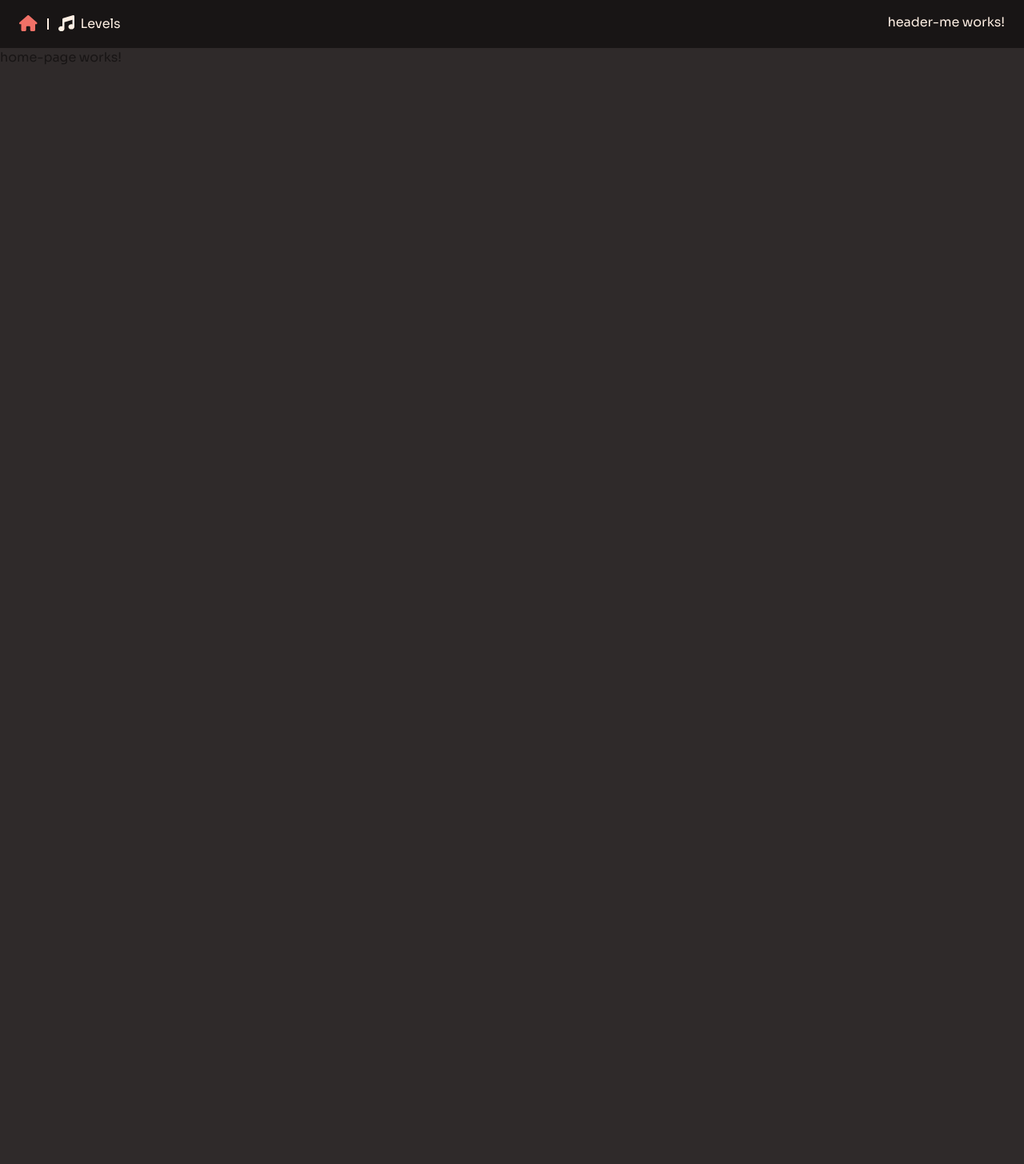
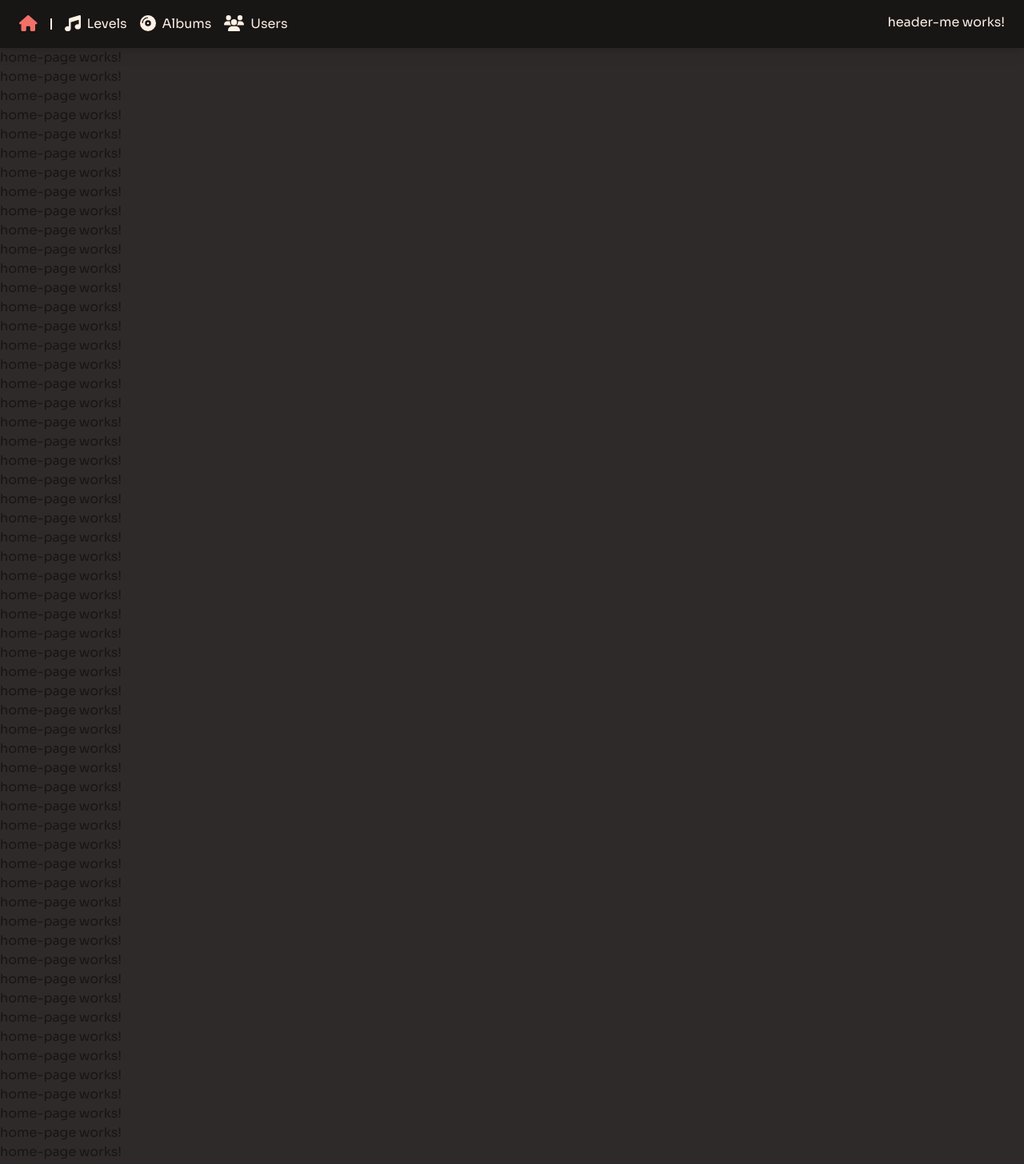
Before and after one commit to turecross321/soundshapes-web, an Angular app: page / in a window 1280 px wide. Shown: the top 1455 px of the page at 80% size. Before the commit the page ends 800 px from the top, so only its background shows below. Built offline with nearby package versions, Linux system fonts and the light colour scheme.

Commit message:
Sticky navbar

```diff
--- a/src/app/app.component.html
+++ b/src/app/app.component.html
@@ -1,2 +1,2 @@
-<app-header></app-header>
+<app-header class="sticky top-0 drop-shadow-lg"></app-header>
 <router-outlet #o="outlet"></router-outlet>
--- a/src/app/components/header/header.component.html
+++ b/src/app/components/header/header.component.html
@@ -1,8 +1,10 @@
 <header class="bg-header px-6 py-4 flex justify-between text-header-text h-[60px]">
-  <nav class="flex items-center h-full gap-1">
+  <nav class="flex items-center h-full gap-4">
     <app-nav-link [countSubUrls]="false" [icon]="faHouse" label="" path="/"></app-nav-link>
     <app-vertical-divider [color]="ColorType.Navbar" class="h-1/2 text-header-text"></app-vertical-divider>
     <app-nav-link [icon]="faMusic" label="Levels" path="/levels"></app-nav-link>
+    <app-nav-link [icon]="faCompactDisc" label="Albums" path="/albums"></app-nav-link>
+    <app-nav-link [icon]="faUsers" label="Users" path="/users"></app-nav-link>
   </nav>
 
   <app-header-me></app-header-me>
--- a/src/app/components/header/header.component.ts
+++ b/src/app/components/header/header.component.ts
@@ -1,7 +1,7 @@
 import {Component} from '@angular/core';
 import {HeaderMeComponent} from "../header-me/header-me.component";
 import {FaIconComponent} from "@fortawesome/angular-fontawesome";
-import {faHouse, faMusic} from "@fortawesome/free-solid-svg-icons";
+import {faCompactDisc, faHouse, faMusic, faUsers} from "@fortawesome/free-solid-svg-icons";
 import {NgForOf} from "@angular/common";
 import {NavLinkComponent} from "../nav-link/nav-link.component";
 import {VerticalDividerComponent} from "../vertical-divider/vertical-divider.component";
@@ -23,4 +23,6 @@ export class HeaderComponent {
   protected readonly faHouse = faHouse;
   protected readonly faMusic = faMusic;
   protected readonly ColorType = ColorType;
+  protected readonly faUsers = faUsers;
+  protected readonly faCompactDisc = faCompactDisc;
 }
--- a/src/app/components/vertical-divider/vertical-divider.component.html
+++ b/src/app/components/vertical-divider/vertical-divider.component.html
@@ -1,2 +1,2 @@
 <span [ngClass]="{'bg-divider': color == ColorType.Content, 'bg-header-text': color == ColorType.Navbar}"
-      class="block h-full w-[2px] mx-2"></span>
+      class="block h-full w-[2px]"></span>
--- a/src/app/pages/home-page/home-page.component.html
+++ b/src/app/pages/home-page/home-page.component.html
@@ -1 +1,370 @@
 <p>home-page works!</p>
+<p>home-page works!</p>
+<p>home-page works!</p>
+<p>home-page works!</p>
+<p>home-page works!</p>
+<p>home-page works!</p>
+<p>home-page works!</p>
+<p>home-page works!</p>
+<p>home-page works!</p>
+<p>home-page works!</p>
+<p>home-page works!</p>
+<p>home-page works!</p>
+<p>home-page works!</p>
+<p>home-page works!</p>
+<p>home-page works!</p>
+<p>home-page works!</p>
+<p>home-page works!</p>
+<p>home-page works!</p>
+<p>home-page works!</p>
+<p>home-page works!</p>
+<p>home-page works!</p>
+<p>home-page works!</p>
+<p>home-page works!</p>
+<p>home-page works!</p>
+<p>home-page works!</p>
+<p>home-page works!</p>
+<p>home-page works!</p>
+<p>home-page works!</p>
+<p>home-page works!</p>
+<p>home-page works!</p>
+<p>home-page works!</p>
+<p>home-page works!</p>
+<p>home-page works!</p>
+<p>home-page works!</p>
+<p>home-page works!</p>
+<p>home-page works!</p>
+<p>home-page works!</p>
+<p>home-page works!</p>
+<p>home-page works!</p>
+<p>home-page works!</p>
+<p>home-page works!</p>
+<p>home-page works!</p>
+<p>home-page works!</p>
+<p>home-page works!</p>
+<p>home-page works!</p>
+<p>home-page works!</p>
+<p>home-page works!</p>
+<p>home-page works!</p>
+<p>home-page works!</p>
+<p>home-page works!</p>
+<p>home-page works!</p>
+<p>home-page works!</p>
+<p>home-page works!</p>
+<p>home-page works!</p>
+<p>home-page works!</p>
+<p>home-page works!</p>
+<p>home-page works!</p>
+<p>home-page works!</p>
+<p>home-page works!</p>
+<p>home-page works!</p>
+<p>home-page works!</p>
+<p>home-page works!</p>
+<p>home-page works!</p>
+<p>home-page works!</p>
+<p>home-page works!</p>
+<p>home-page works!</p>
+<p>home-page works!</p>
+<p>home-page works!</p>
+<p>home-page works!</p>
+<p>home-page works!</p>
+<p>home-page works!</p>
+<p>home-page works!</p>
+<p>home-page works!</p>
+<p>home-page works!</p>
+<p>home-page works!</p>
+<p>home-page works!</p>
+<p>home-page works!</p>
+<p>home-page works!</p>
+<p>home-page works!</p>
+<p>home-page works!</p>
+<p>home-page works!</p>
+<p>home-page works!</p>
+<p>home-page works!</p>
+<p>home-page works!</p>
+<p>home-page works!</p>
+<p>home-page works!</p>
+<p>home-page works!</p>
+<p>home-page works!</p>
+<p>home-page works!</p>
+<p>home-page works!</p>
+<p>home-page works!</p>
+<p>home-page works!</p>
+<p>home-page works!</p>
+<p>home-page works!</p>
+<p>home-page works!</p>
+<p>home-page works!</p>
+<p>home-page works!</p>
+<p>home-page works!</p>
+<p>home-page works!</p>
+<p>home-page works!</p>
+<p>home-page works!</p>
+<p>home-page works!</p>
+<p>home-page works!</p>
+<p>home-page works!</p>
+<p>home-page works!</p>
+<p>home-page works!</p>
+<p>home-page works!</p>
+<p>home-page works!</p>
+<p>home-page works!</p>
+<p>home-page works!</p>
+<p>home-page works!</p>
+<p>home-page works!</p>
+<p>home-page works!</p>
+<p>home-page works!</p>
+<p>home-page works!</p>
+<p>home-page works!</p>
+<p>home-page works!</p>
+<p>home-page works!</p>
+<p>home-page works!</p>
+<p>home-page works!</p>
+<p>home-page works!</p>
+<p>home-page works!</p>
+<p>home-page works!</p>
+<p>home-page works!</p>
+<p>home-page works!</p>
+<p>home-page works!</p>
+<p>home-page works!</p>
+<p>home-page works!</p>
+<p>home-page works!</p>
+<p>home-page works!</p>
+<p>home-page works!</p>
+<p>home-page works!</p>
+<p>home-page works!</p>
+<p>home-page works!</p>
+<p>home-page works!</p>
+<p>home-page works!</p>
+<p>home-page works!</p>
+<p>home-page works!</p>
+<p>home-page works!</p>
+<p>home-page works!</p>
+<p>home-page works!</p>
+<p>home-page works!</p>
+<p>home-page works!</p>
+<p>home-page works!</p>
+<p>home-page works!</p>
+<p>home-page works!</p>
+<p>home-page works!</p>
+<p>home-page works!</p>
+<p>home-page works!</p>
+<p>home-page works!</p>
+<p>home-page works!</p>
+<p>home-page works!</p>
+<p>home-page works!</p>
+<p>home-page works!</p>
+<p>home-page works!</p>
+<p>home-page works!</p>
+<p>home-page works!</p>
+<p>home-page works!</p>
+<p>home-page works!</p>
+<p>home-page works!</p>
+<p>home-page works!</p>
+<p>home-page works!</p>
+<p>home-page works!</p>
+<p>home-page works!</p>
+<p>home-page works!</p>
+<p>home-page works!</p>
+<p>home-page works!</p>
+<p>home-page works!</p>
+<p>home-page works!</p>
+<p>home-page works!</p>
+<p>home-page works!</p>
+<p>home-page works!</p>
+<p>home-page works!</p>
+<p>home-page works!</p>
+<p>home-page works!</p>
+<p>home-page works!</p>
+<p>home-page works!</p>
+<p>home-page works!</p>
+<p>home-page works!</p>
+<p>home-page works!</p>
+<p>home-page works!</p>
+<p>home-page works!</p>
+<p>home-page works!</p>
+<p>home-page works!</p>
+<p>home-page works!</p>
+<p>home-page works!</p>
+<p>home-page works!</p>
+<p>home-page works!</p>
+<p>home-page works!</p>
+<p>home-page works!</p>
+<p>home-page works!</p>
+<p>home-page works!</p>
+<p>home-page works!</p>
+<p>home-page works!</p>
+<p>home-page works!</p>
+<p>home-page works!</p>
+<p>home-page works!</p>
+<p>home-page works!</p>
+<p>home-page works!</p>
+<p>home-page works!</p>
+<p>home-page works!</p>
+<p>home-page works!</p>
+<p>home-page works!</p>
+<p>home-page works!</p>
+<p>home-page works!</p>
+<p>home-page works!</p>
+<p>home-page works!</p>
+<p>home-page works!</p>
+<p>home-page works!</p>
+<p>home-page works!</p>
+<p>home-page works!</p>
+<p>home-page works!</p>
+<p>home-page works!</p>
+<p>home-page works!</p>
+<p>home-page works!</p>
+<p>home-page works!</p>
+<p>home-page works!</p>
+<p>home-page works!</p>
+<p>home-page works!</p>
+<p>home-page works!</p>
+<p>home-page works!</p>
+<p>home-page works!</p>
+<p>home-page works!</p>
+<p>home-page works!</p>
+<p>home-page works!</p>
+<p>home-page works!</p>
+<p>home-page works!</p>
+<p>home-page works!</p>
+<p>home-page works!</p>
+<p>home-page works!</p>
+<p>home-page works!</p>
+<p>home-page works!</p>
+<p>home-page works!</p>
+<p>home-page works!</p>
+<p>home-page works!</p>
+<p>home-page works!</p>
+<p>home-page works!</p>
+<p>home-page works!</p>
+<p>home-page works!</p>
+<p>home-page works!</p>
+<p>home-page works!</p>
+<p>home-page works!</p>
+<p>home-page works!</p>
+<p>home-page works!</p>
+<p>home-page works!</p>
+<p>home-page works!</p>
+<p>home-page works!</p>
+<p>home-page works!</p>
+<p>home-page works!</p>
+<p>home-page works!</p>
+<p>home-page works!</p>
+<p>home-page works!</p>
+<p>home-page works!</p>
+<p>home-page works!</p>
+<p>home-page works!</p>
+<p>home-page works!</p>
+<p>home-page works!</p>
+<p>home-page works!</p>
+<p>home-page works!</p>
+<p>home-page works!</p>
+<p>home-page works!</p>
+<p>home-page works!</p>
+<p>home-page works!</p>
+<p>home-page works!</p>
+<p>home-page works!</p>
+<p>home-page works!</p>
+<p>home-page works!</p>
+<p>home-page works!</p>
+<p>home-page works!</p>
+<p>home-page works!</p>
+<p>home-page works!</p>
+<p>home-page works!</p>
+<p>home-page works!</p>
+<p>home-page works!</p>
+<p>home-page works!</p>
+<p>home-page works!</p>
+<p>home-page works!</p>
+<p>home-page works!</p>
+<p>home-page works!</p>
+<p>home-page works!</p>
+<p>home-page works!</p>
+<p>home-page works!</p>
+<p>home-page works!</p>
+<p>home-page works!</p>
+<p>home-page works!</p>
+<p>home-page works!</p>
+<p>home-page works!</p>
+<p>home-page works!</p>
+<p>home-page works!</p>
+<p>home-page works!</p>
+<p>home-page works!</p>
+<p>home-page works!</p>
+<p>home-page works!</p>
+<p>home-page works!</p>
+<p>home-page works!</p>
+<p>home-page works!</p>
+<p>home-page works!</p>
+<p>home-page works!</p>
+<p>home-page works!</p>
+<p>home-page works!</p>
+<p>home-page works!</p>
+<p>home-page works!</p>
+<p>home-page works!</p>
+<p>home-page works!</p>
+<p>home-page works!</p>
+<p>home-page works!</p>
+<p>home-page works!</p>
+<p>home-page works!</p>
+<p>home-page works!</p>
+<p>home-page works!</p>
+<p>home-page works!</p>
+<p>home-page works!</p>
+<p>home-page works!</p>
+<p>home-page works!</p>
+<p>home-page works!</p>
+<p>home-page works!</p>
+<p>home-page works!</p>
+<p>home-page works!</p>
+<p>home-page works!</p>
+<p>home-page works!</p>
+<p>home-page works!</p>
+<p>home-page works!</p>
+<p>home-page works!</p>
+<p>home-page works!</p>
+<p>home-page works!</p>
+<p>home-page works!</p>
+<p>home-page works!</p>
+<p>home-page works!</p>
+<p>home-page works!</p>
+<p>home-page works!</p>
+<p>home-page works!</p>
+<p>home-page works!</p>
+<p>home-page works!</p>
+<p>home-page works!</p>
+<p>home-page works!</p>
+<p>home-page works!</p>
+<p>home-page works!</p>
+<p>home-page works!</p>
+<p>home-page works!</p>
+<p>home-page works!</p>
+<p>home-page works!</p>
+<p>home-page works!</p>
+<p>home-page works!</p>
+<p>home-page works!</p>
+<p>home-page works!</p>
+<p>home-page works!</p>
+<p>home-page works!</p>
+<p>home-page works!</p>
+<p>home-page works!</p>
+<p>home-page works!</p>
+<p>home-page works!</p>
+<p>home-page works!</p>
+<p>home-page works!</p>
+<p>home-page works!</p>
+<p>home-page works!</p>
+<p>home-page works!</p>
+<p>home-page works!</p>
+<p>home-page works!</p>
+<p>home-page works!</p>
+<p>home-page works!</p>
+<p>home-page works!</p>
+<p>home-page works!</p>
+<p>home-page works!</p>
+<p>home-page works!</p>
+<p>home-page works!</p>
+<p>home-page works!</p>
+<p>home-page works!</p>
+<p>home-page works!</p>
+<p>home-page works!</p>
+<p>home-page works!</p>
```
